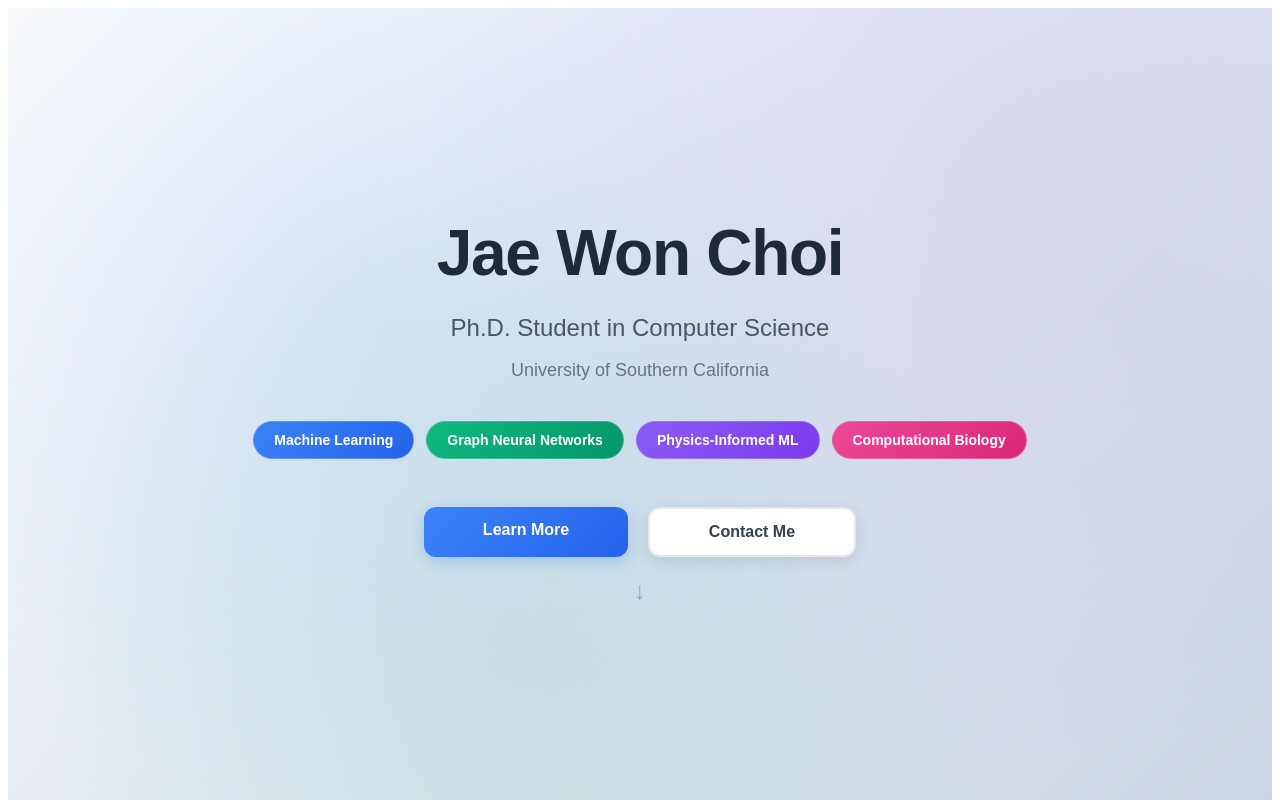
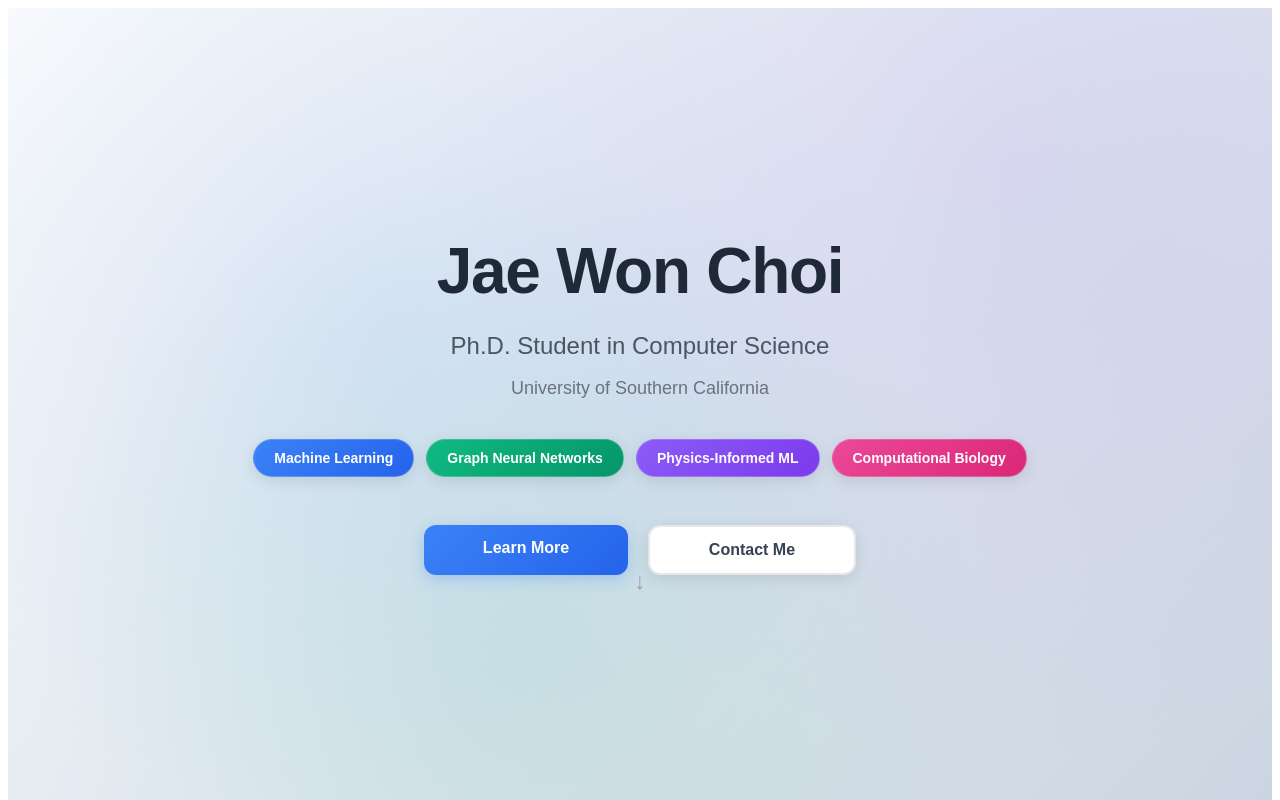
Before and after one commit to chjwon/chjwon.github.io, a Next.js app: page / in a window 1280 px wide. Shown: the top 800 px of the page. Built offline with nearby package versions, Linux system fonts and the light colour scheme.

Commit message:
Convert Hero to inline styles for GitHub Pages

```diff
--- a/components/Hero.tsx
+++ b/components/Hero.tsx
@@ -1,256 +1,182 @@
-'use client'
-
 export default function Hero() {
   return (
-    <>
-      <section className="hero-section">
-        <div className="hero-content">
-          <div className="hero-text">
-            <h1 className="hero-title">Jae Won Choi</h1>
-            <p className="hero-subtitle">Ph.D. Student in Computer Science</p>
-            <p className="hero-university">University of Southern California</p>
+    <section
+      style={{
+        minHeight: '100vh',
+        display: 'flex',
+        alignItems: 'center',
+        justifyContent: 'center',
+        background: 'linear-gradient(135deg, #f8fafc 0%, #e2e8f0 50%, #cbd5e1 100%)',
+        position: 'relative',
+        overflow: 'hidden'
+      }}
+    >
+      <div
+        style={{
+          position: 'absolute',
+          top: 0,
+          left: 0,
+          right: 0,
+          bottom: 0,
+          background: `
+            radial-gradient(circle at 30% 40%, rgba(59, 130, 246, 0.1) 0%, transparent 50%),
+            radial-gradient(circle at 80% 20%, rgba(139, 92, 246, 0.1) 0%, transparent 50%),
+            radial-gradient(circle at 40% 80%, rgba(16, 185, 129, 0.1) 0%, transparent 50%)
+          `,
+          pointerEvents: 'none'
+        }}
+      />
 
-            <div className="research-tags">
-              <span className="tag tag-blue">Machine Learning</span>
-              <span className="tag tag-green">Graph Neural Networks</span>
-              <span className="tag tag-purple">Physics-Informed ML</span>
-              <span className="tag tag-pink">Computational Biology</span>
+      <div style={{
+        position: 'relative',
+        zIndex: 1,
+        textAlign: 'center',
+        maxWidth: '800px',
+        padding: '0 24px'
+      }}>
+        <h1 style={{
+          fontSize: '4rem',
+          fontWeight: 800,
+          color: '#1f2937',
+          marginBottom: '16px',
+          letterSpacing: '-0.02em'
+        }}>
+          Jae Won Choi
+        </h1>
+        <p style={{
+          fontSize: '1.5rem',
+          color: '#4b5563',
+          marginBottom: '8px',
+          fontWeight: 500
+        }}>
+          Ph.D. Student in Computer Science
+        </p>
+        <p style={{
+          fontSize: '1.125rem',
+          color: '#6b7280',
+          marginBottom: '40px'
+        }}>
+          University of Southern California
+        </p>
+
+        <div style={{
+          display: 'flex',
+          justifyContent: 'center',
+          flexWrap: 'wrap',
+          gap: '12px',
+          marginBottom: '48px'
+        }}>
+          <span style={{
+            padding: '10px 20px',
+            borderRadius: '30px',
+            fontSize: '14px',
+            fontWeight: 600,
+            color: 'white',
+            background: 'linear-gradient(135deg, #3b82f6, #2563eb)',
+            border: '1px solid rgba(255, 255, 255, 0.2)',
+            boxShadow: '0 4px 15px rgba(0, 0, 0, 0.1)'
+          }}>
+            Machine Learning
+          </span>
+          <span style={{
+            padding: '10px 20px',
+            borderRadius: '30px',
+            fontSize: '14px',
+            fontWeight: 600,
+            color: 'white',
+            background: 'linear-gradient(135deg, #10b981, #059669)',
+            border: '1px solid rgba(255, 255, 255, 0.2)',
+            boxShadow: '0 4px 15px rgba(0, 0, 0, 0.1)'
+          }}>
+            Graph Neural Networks
+          </span>
+          <span style={{
+            padding: '10px 20px',
+            borderRadius: '30px',
+            fontSize: '14px',
+            fontWeight: 600,
+            color: 'white',
+            background: 'linear-gradient(135deg, #8b5cf6, #7c3aed)',
+            border: '1px solid rgba(255, 255, 255, 0.2)',
+            boxShadow: '0 4px 15px rgba(0, 0, 0, 0.1)'
+          }}>
+            Physics-Informed ML
+          </span>
+          <span style={{
+            padding: '10px 20px',
+            borderRadius: '30px',
+            fontSize: '14px',
+            fontWeight: 600,
+            color: 'white',
+            background: 'linear-gradient(135deg, #ec4899, #db2777)',
+            border: '1px solid rgba(255, 255, 255, 0.2)',
+            boxShadow: '0 4px 15px rgba(0, 0, 0, 0.1)'
+          }}>
+            Computational Biology
+          </span>
         </div>
 
-            <div className="hero-buttons">
-              <a href="#about" className="btn btn-primary">
+        <div style={{
+          display: 'flex',
+          justifyContent: 'center',
+          gap: '20px',
+          marginBottom: '60px'
+        }}>
+          <a
+            href="#about"
+            style={{
+              padding: '14px 32px',
+              fontSize: '16px',
+              fontWeight: 600,
+              borderRadius: '12px',
+              textDecoration: 'none',
+              transition: 'all 0.3s ease',
+              minWidth: '140px',
+              background: 'linear-gradient(135deg, #3b82f6, #2563eb)',
+              color: 'white',
+              boxShadow: '0 4px 15px rgba(59, 130, 246, 0.3)',
+              border: 'none',
+              display: 'inline-block',
+              textAlign: 'center'
+            }}
+          >
             Learn More
           </a>
-              <a href="mailto:jwchoi@usc.edu" className="btn btn-secondary">
+          <a
+            href="mailto:jwchoi@usc.edu"
+            style={{
+              padding: '14px 32px',
+              fontSize: '16px',
+              fontWeight: 600,
+              borderRadius: '12px',
+              textDecoration: 'none',
+              transition: 'all 0.3s ease',
+              minWidth: '140px',
+              background: 'white',
+              color: '#374151',
+              border: '2px solid #e5e7eb',
+              boxShadow: '0 4px 15px rgba(0, 0, 0, 0.1)',
+              display: 'inline-block',
+              textAlign: 'center'
+            }}
+          >
             Contact Me
           </a>
         </div>
-            <br></br>
-            <br></br>
-            <div className="scroll-indicator">
-              <div className="scroll-arrow">↓</div>
-            </div>
+
+        <div style={{
+          position: 'absolute',
+          bottom: '40px',
+          left: '50%',
+          transform: 'translateX(-50%)',
+          fontSize: '24px',
+          color: '#9ca3af',
+          animation: 'bounce 2s infinite',
+          cursor: 'pointer'
+        }}>
+          ↓
         </div>
       </div>
     </section>
-
-      <style jsx>{`
-        .hero-section {
-          min-height: 100vh;
-          display: flex;
-          align-items: center;
-          justify-content: center;
-          background: linear-gradient(135deg, #f8fafc 0%, #e2e8f0 50%, #cbd5e1 100%);
-          position: relative;
-          overflow: hidden;
-        }
-
-        .hero-section::before {
-          content: '';
-          position: absolute;
-          top: 0;
-          left: 0;
-          right: 0;
-          bottom: 0;
-          background: radial-gradient(circle at 30% 40%, rgba(59, 130, 246, 0.1) 0%, transparent 50%),
-                      radial-gradient(circle at 80% 20%, rgba(139, 92, 246, 0.1) 0%, transparent 50%),
-                      radial-gradient(circle at 40% 80%, rgba(16, 185, 129, 0.1) 0%, transparent 50%);
-          pointer-events: none;
-        }
-
-        .hero-content {
-          position: relative;
-          z-index: 1;
-          text-align: center;
-          max-width: 800px;
-          padding: 0 24px;
-        }
-
-        .hero-title {
-          font-size: 4rem;
-          font-weight: 800;
-          color: #1f2937;
-          margin-bottom: 16px;
-          letter-spacing: -0.02em;
-        }
-
-        .hero-subtitle {
-          font-size: 1.5rem;
-          color: #4b5563;
-          margin-bottom: 8px;
-          font-weight: 500;
-        }
-
-        .hero-university {
-          font-size: 1.125rem;
-          color: #6b7280;
-          margin-bottom: 40px;
-        }
-
-        .research-tags {
-          display: flex;
-          justify-content: center;
-          flex-wrap: wrap;
-          gap: 12px;
-          margin-bottom: 48px;
-        }
-
-        .tag {
-          padding: 10px 20px;
-          border-radius: 30px;
-          font-size: 0.875rem;
-          font-weight: 600;
-          color: white;
-          backdrop-filter: blur(10px);
-          transition: all 0.3s ease;
-          border: 1px solid rgba(255, 255, 255, 0.2);
-        }
-
-        .tag:hover {
-          transform: translateY(-2px);
-          box-shadow: 0 8px 25px rgba(0, 0, 0, 0.15);
-        }
-
-        .tag-blue {
-          background: linear-gradient(135deg, #3b82f6, #2563eb);
-        }
-
-        .tag-green {
-          background: linear-gradient(135deg, #10b981, #059669);
-        }
-
-        .tag-purple {
-          background: linear-gradient(135deg, #8b5cf6, #7c3aed);
-        }
-
-        .tag-pink {
-          background: linear-gradient(135deg, #ec4899, #db2777);
-        }
-
-        .hero-buttons {
-          display: flex;
-          justify-content: center;
-          gap: 20px;
-          margin-bottom: 60px;
-        }
-
-        .btn {
-          padding: 14px 32px;
-          font-size: 1rem;
-          font-weight: 600;
-          border-radius: 12px;
-          text-decoration: none;
-          transition: all 0.3s ease;
-          position: relative;
-          overflow: hidden;
-          min-width: 140px;
-        }
-
-        .btn-primary {
-          background: linear-gradient(135deg, #3b82f6, #2563eb);
-          color: white;
-          box-shadow: 0 4px 15px rgba(59, 130, 246, 0.3);
-        }
-
-        .btn-primary:hover {
-          transform: translateY(-2px);
-          box-shadow: 0 8px 25px rgba(59, 130, 246, 0.4);
-        }
-
-        .btn-secondary {
-          background: white;
-          color: #374151;
-          border: 2px solid #e5e7eb;
-          box-shadow: 0 4px 15px rgba(0, 0, 0, 0.1);
-        }
-
-        .btn-secondary:hover {
-          transform: translateY(-2px);
-          background: #f9fafb;
-          border-color: #d1d5db;
-          box-shadow: 0 8px 25px rgba(0, 0, 0, 0.15);
-        }
-
-        .scroll-indicator {
-          position: absolute;
-          bottom: 40px;
-          left: 50%;
-          transform: translateX(-50%);
-        }
-
-        .scroll-arrow {
-          font-size: 24px;
-          color: #9ca3af;
-          animation: bounce 2s infinite;
-          cursor: pointer;
-        }
-
-        @keyframes bounce {
-          0%, 20%, 50%, 80%, 100% {
-            transform: translateY(0);
-          }
-          40% {
-            transform: translateY(-8px);
-          }
-          60% {
-            transform: translateY(-4px);
-          }
-        }
-
-        @media (max-width: 768px) {
-          .hero-title {
-            font-size: 2.5rem;
-            margin-bottom: 12px;
-          }
-
-          .hero-subtitle {
-            font-size: 1.25rem;
-            margin-bottom: 6px;
-          }
-
-          .hero-university {
-            font-size: 1rem;
-            margin-bottom: 32px;
-          }
-
-          .research-tags {
-            gap: 8px;
-            margin-bottom: 36px;
-          }
-
-          .tag {
-            padding: 8px 16px;
-            font-size: 0.75rem;
-          }
-
-          .hero-buttons {
-            flex-direction: column;
-            align-items: center;
-            gap: 16px;
-            margin-bottom: 40px;
-          }
-
-          .btn {
-            padding: 12px 28px;
-            width: 200px;
-          }
-        }
-
-        @media (max-width: 480px) {
-          .hero-content {
-            padding: 0 16px;
-          }
-
-          .hero-title {
-            font-size: 2rem;
-          }
-
-          .research-tags {
-            flex-direction: column;
-            align-items: center;
-          }
-        }
-      `}</style>
-    </>
   )
 }
```
Lines whose indentation alone changed are shown as unchanged.
